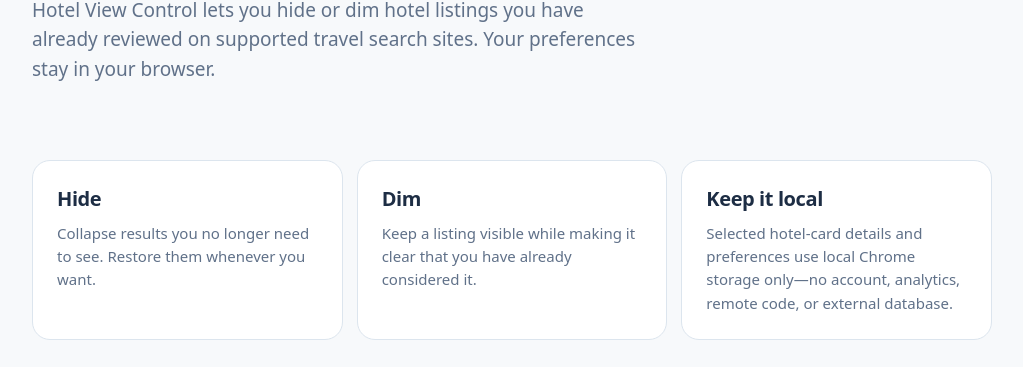
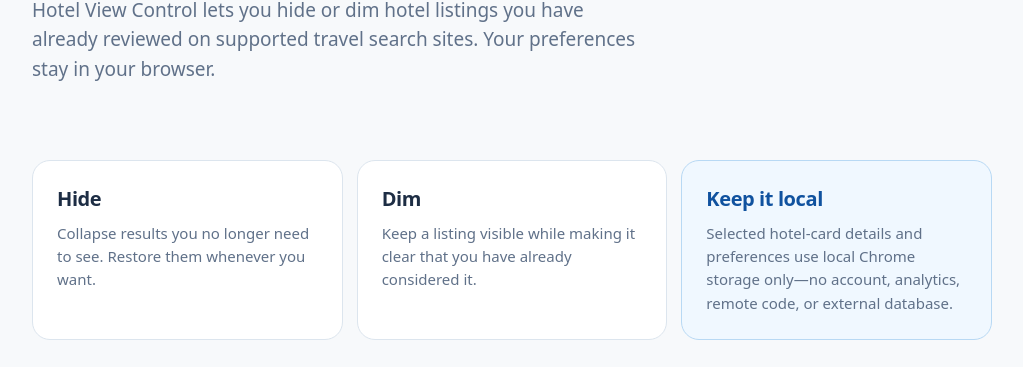
Before and after one commit to benoV/hotel-view-control, a browser extension: page site/index.html in a window 1280 px wide. Shown: the part 433-800 px from the top of the page, without its empty margins (128-1151 px from the left). Drawn offline with Linux system fonts and the light colour scheme.

Commit message:
Highlight local-only privacy feature

```diff
--- a/site/index.html
+++ b/site/index.html
@@ -18,7 +18,7 @@
       <section class="features" aria-label="Key features">
         <article><h2>Hide</h2><p>Collapse results you no longer need to see. Restore them whenever you want.</p></article>
         <article><h2>Dim</h2><p>Keep a listing visible while making it clear that you have already considered it.</p></article>
-        <article><h2>Keep it local</h2><p>Selected hotel-card details and preferences use local Chrome storage only—no account, analytics, remote code, or external database.</p></article>
+        <article class="feature-local"><h2>Keep it local</h2><p>Selected hotel-card details and preferences use local Chrome storage only—no account, analytics, remote code, or external database.</p></article>
       </section>
       <section class="examples" aria-labelledby="examples-heading">
         <div class="examples-heading"><p class="eyebrow">HOW IT LOOKS</p><h2 id="examples-heading">Simple controls, right where you need them.</h2><p>Illustrated examples of Hotel View Control in use. Hotel details and surrounding search pages have been anonymised.</p></div>
--- a/site/styles.css
+++ b/site/styles.css
@@ -16,6 +16,8 @@
 .features { display: grid; grid-template-columns: repeat(3, 1fr); gap: 14px; padding-bottom: 70px; }
 .features article, .notice { border: 1px solid var(--line); border-radius: 18px; background: #fff; }
 .features article { min-height: 180px; padding: 24px; }
+.features .feature-local { border-color: #b8d9f4; background: #f0f8ff; }
+.feature-local h2 { color: var(--blue-dark); }
 h2 { margin: 0 0 10px; font-size: 20px; letter-spacing: -.02em; }
 .features p, .notice p, .document p { margin: 0; color: var(--muted); font-size: 15px; line-height: 1.55; }
 .examples { padding-bottom: 70px; }
```
